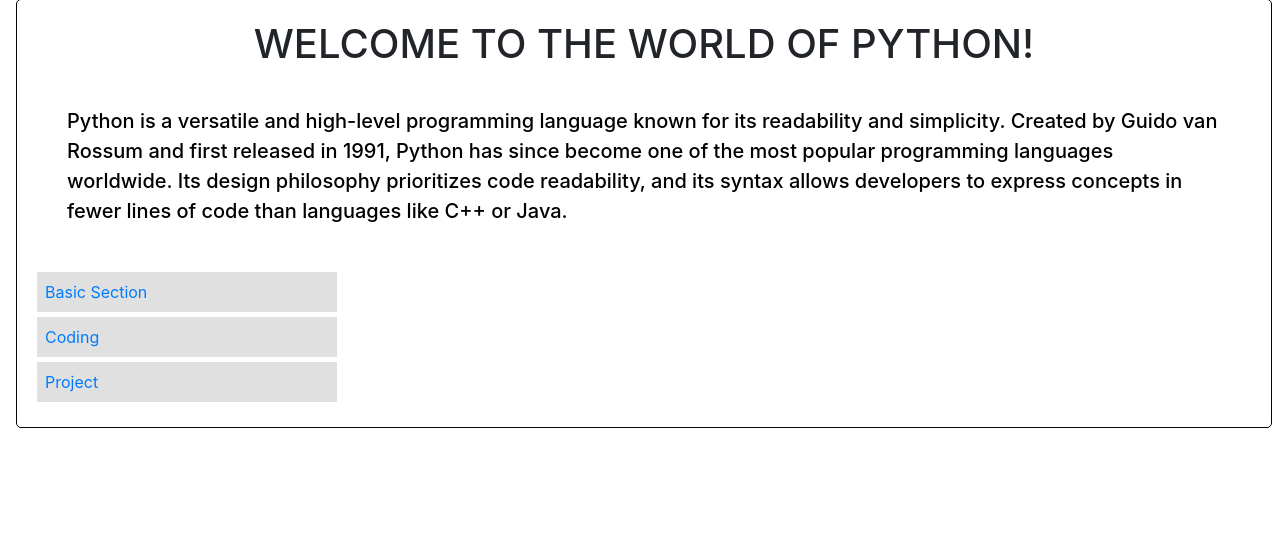
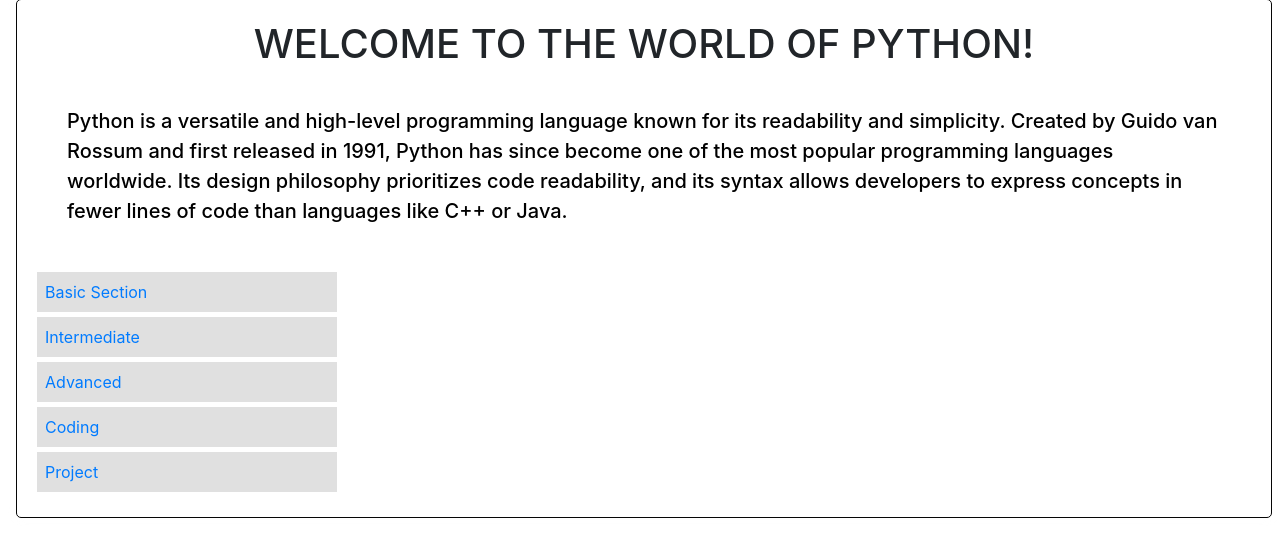
Before and after one commit to Nandukallur/Personalized-E-Learning, a Django app: page /python/pyintro/ in a window 1280 px wide. Shown: the part 107-664 px from the top of the page. Run offline with Django 4.2, Linux system fonts and the light colour scheme; a user stored in the database is signed in; data comes from the database, SQL or seed files in the repository.

Commit message:
Update pythonintro.html

```diff
--- a/exam/templates/pythonintro.html
+++ b/exam/templates/pythonintro.html
@@ -282,27 +282,30 @@
             </li> -->
 
 
-               <div class="vstack gap-3">
-            <div class="p-2"><a href="{% url 'basic' %}">Basic Section</a></div>
-            {% for i in data %}
-                {% if i.section == 'Intermediate' and i.score > 7 %}
-                    <div class="p-2"><a href="{% url 'inter' %}">Intermediate</a></div>
+            <div class="vstack gap-3">
+                <div class="p-2"><a href="{% url 'basic' %}">Basic Section</a></div>
+                {% if user.is_active_basic  %}
+                <div class="p-2"><a href="{% url 'inter' %}">Intermediate</a></div>
+                {% else %}
+                <div class="p-2" ><a href="">Intermediate</a></div>
+                {% endif %}
+                {% if user.is_active_inter %}
+                <div class="p-2"><a href="{% url 'adv' %}">Advanced</a></div>
+                {% else %}
+                <div class="p-2"><a href="">Advanced</a></div>
+                {% endif %}
+                {% if user.is_active_adv %}
+                <div class="p-2"><a href="{% url 'indexpage' %}">Coding</a></div>
+                {% else %}
+                <div class="p-2"><a href="">Coding</a></div>
+                {% endif %}
+                {% if user.is_active_coding %}
+                <div class="p-2"><a href="#">Project</a></div>
+                {% else %}
+                <div class="p-2"><a href="#">Project</a></div>
+                {% endif %}
 
-                {% endif %}
-            {% empty %}
-                <div class="p-2"><a href="#">Intermediate</a></div>
-            {% endfor %}
-            {% for i in data %}
-                {% if i.section == 'Advanced' and i.score > 7 %}
-                    <div class="p-2"><a href="{% url 'adv' %}">Advanced</a></div>
-
-                {% endif %}
-            {% empty %}
-                <div class="p-2"><a href="#">Advanced</a></div>
-            {% endfor %}
-            <div class="p-2"><a href="#">Coding</a></div>
-            <div class="p-2"><a href="{% url 'upload_project' %}">Project</a></div>
-        </div>
+            </div>
 
 
     </div>
```
